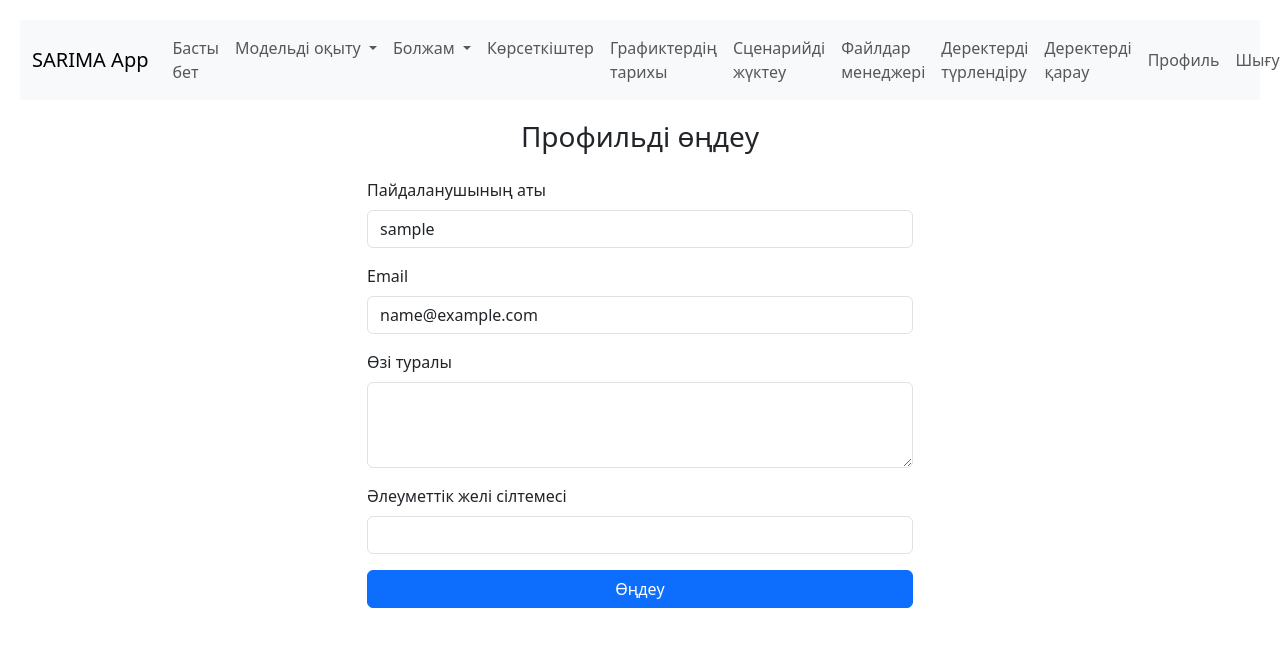
After one commit to pikoUsername/aibek-diplom, a Flask app: page /auth/profile/edit in a window 1280 px wide. The commit adds this page. Shown: the top 647 px of the page. Run offline with Flask 3, Linux system fonts and the light colour scheme; the visitor is signed in with stand-in values (Sample User, id 1).

Commit message:
Added something

```diff
--- a/routes/auth.py
+++ b/routes/auth.py
@@ -1,8 +1,8 @@
 from urllib.parse import urlparse, urljoin
 
 import flask
-from flask import Blueprint, request, render_template, redirect, url_for, flash, session, abort
-from flask_login import login_user, logout_user, login_required
+from flask import Blueprint, request, render_template, redirect, url_for, flash, session, abort, current_app
+from flask_login import login_user, logout_user, login_required, current_user
 from werkzeug.security import generate_password_hash, check_password_hash
 from db.user_repo import get_user_by_email, create_user, get_all_users
 from db.models import db, User
@@ -67,8 +67,11 @@ def register():
 
         # Если ошибок нет, регистрируем пользователя
         password_hash = generate_password_hash(password)
-        create_user(db.session, username, email, password_hash)
-        return redirect(url_for('auth.login'))
+        user = create_user(db.session, username, email, password_hash)
+
+        login_user(user, remember=True)
+
+        return redirect(url_for('index.index'))
     return render_template('register.html', errors=errors)
 
 
@@ -82,10 +85,7 @@ def logout():
 @auth_bp.route('/profile')
 @login_required
 def profile():
-    if 'user_id' not in session:
-        flash('Необходимо выполнить вход.', 'danger')
-        return redirect(url_for('auth.login'))
-    user = db.session.query(User).get(session['user_id'])
+    user = db.session.query(User).get(current_user.id)
     return render_template('profile.html', user=user)
 
 
@@ -94,3 +94,46 @@ def profile():
 def users():
     all_users = get_all_users(db.session)
     return render_template('users.html', users=all_users)
+
+
+@auth_bp.route('/profile/edit', methods=['GET', 'POST'])
+@login_required
+def edit_profile():
+    errors = []
+    if request.method == 'POST':
+        username = request.form.get('username', '').strip()
+        email = request.form.get('email', '').strip()
+        bio = request.form.get('bio', '').strip()
+        social_link = request.form.get('social_link', '').strip()
+
+        # Проверка обязательных полей
+        if not username or not email:
+            errors.append("Пайдаланушының аты мен Email өрістері толтырылуы қажет!")
+
+        # Проверка уникальности username, если он изменён
+        if username != current_user.username:
+            user_with_username = User.query.filter(User.username == username).first()
+            if user_with_username:
+                errors.append("Бұл пайдаланушы аты бұрын қолданылған!")
+
+        # Проверка уникальности email, если он изменён
+        if email != current_user.email:
+            user_with_email = User.query.filter(User.email == email).first()
+            if user_with_email:
+                errors.append("Бұл email бұрын қолданылған!")
+
+        if not errors:
+            try:
+                current_user.username = username
+                current_user.email = email
+                current_user.bio = bio
+                current_user.social_link = social_link
+                db.session.commit()
+                flash("Профиль сәтті жаңартылды!", "success")
+                return redirect(url_for('auth.profile'))
+            except Exception as e:
+                db.session.rollback()
+                current_app.logger.exception("Профильді жаңарту кезінде қате: %s", e)
+                errors.append("Профильді жаңартқанда қате орын алды!")
+
+    return render_template('edit_profile.html', user=current_user, errors=errors)
--- a/routes/exog_predict.py
+++ b/routes/exog_predict.py
@@ -72,9 +72,10 @@ def exog_predict():
         plt.savefig(plot_path)
         plt.close()
 
-        plot = Plot(user_id=current_user.id, plot_path=plot_path)
+        plot = Plot(user_id=current_user.id, plot_filename=plot_path)
 
         db.session.add(plot)
+        db.session.commit()
 
         return render_template("exog_predict.html", message="Болжам дайын!", plot_filename=plot_filename, data_files=data_files, model_files=model_files)
     return render_template("exog_predict.html", message=None, plot_filename=None, data_files=data_files, model_files=model_files)
--- a/routes/predict.py
+++ b/routes/predict.py
@@ -91,9 +91,10 @@ def predict():
         plt.savefig(plot_path)
         plt.close()
 
-        plot = Plot(user_id=current_user.id, plot_path=plot_path)
+        plot = Plot(user_id=current_user.id, plot_filename=plot_filename)
 
         db.session.add(plot)
+        db.session.commit()
 
         return render_template("predict.html", message="Болжам салынған!", plot_filename=plot_filename, data_files=data_files, model_files=model_files)
 
--- a/routes/returns_predict.py
+++ b/routes/returns_predict.py
@@ -57,9 +57,10 @@ def returns_predict():
         plt.savefig(plot_path)
         plt.close()
 
-        plot = Plot(user_id=current_user.id, plot_path=plot_path)
+        plot = Plot(user_id=current_user.id, plot_filename=plot_path)
 
         db.session.add(plot)
+        db.session.commit()
 
         return render_template("returns_predict.html", message="Болжам қалыптасты!", plot_filename=plot_filename, data_files=data_files, model_files=model_files)
     return render_template("returns_predict.html", message=None, plot_filename=None, data_files=data_files, model_files=model_files)
--- a/routes/sku_predict.py
+++ b/routes/sku_predict.py
@@ -63,9 +63,10 @@ def sku_predict():
         plt.savefig(plot_path)
         plt.close()
 
-        plot = Plot(user_id=current_user.id, plot_path=plot_path)
+        plot = Plot(user_id=current_user.id, plot_filename=plot_path)
 
         db.session.add(plot)
+        db.session.commit()
 
         return render_template("sku_predict.html", message="Прогноз сформирован!", plot_filename=plot_filename, data_files=data_files, model_files=model_files)
     return render_template("sku_predict.html", message=None, plot_filename=None, data_files=data_files, model_files=model_files)
--- /dev/null
+++ b/templates/edit_profile.html
@@ -0,0 +1,40 @@
+{% extends "layout.html" %}
+{% block title %}Профильді өңдеу{% endblock %}
+
+{% block content %}
+<div class="row justify-content-center">
+  <div class="col-md-6">
+    <h3 class="mb-4 text-center">Профильді өңдеу</h3>
+
+    {% if errors %}
+      <div class="alert alert-danger">
+        <ul>
+          {% for error in errors %}
+            <li>{{ error }}</li>
+          {% endfor %}
+        </ul>
+      </div>
+    {% endif %}
+
+    <form method="POST" action="{{ url_for('auth.edit_profile') }}">
+      <div class="mb-3">
+        <label for="username" class="form-label">Пайдаланушының аты</label>
+        <input type="text" id="username" name="username" class="form-control" value="{{ user.username }}" required>
+      </div>
+      <div class="mb-3">
+        <label for="email" class="form-label">Email</label>
+        <input type="email" id="email" name="email" class="form-control" value="{{ user.email }}" required>
+      </div>
+      <div class="mb-3">
+        <label for="bio" class="form-label">Өзі туралы</label>
+        <textarea id="bio" name="bio" class="form-control" rows="3">{{ user.bio or '' }}</textarea>
+      </div>
+      <div class="mb-3">
+        <label for="social_link" class="form-label">Әлеуметтік желі сілтемесі</label>
+        <input type="text" id="social_link" name="social_link" class="form-control" value="{{ user.social_link or '' }}">
+      </div>
+      <button type="submit" class="btn btn-primary w-100">Өңдеу</button>
+    </form>
+  </div>
+</div>
+{% endblock %}
--- a/templates/layout.html
+++ b/templates/layout.html
@@ -1,10 +1,10 @@
 <!DOCTYPE html>
-<html lang="en" data-bs-theme="dark">
+<html lang="en" data-bs-theme="light">
 <head>
   <meta charset="UTF-8">
-  <title>SARIMA App</title>
+  <title>{% block title %} SARIMA App {% endblock %}</title>
   <!-- Bootstrap 5 -->
-  <link href="https://cdn.jsdelivr.net/npm/bootstrap@5.2.3/dist/css/bootstrap.min.css" rel="stylesheet">
+<link href="https://cdn.jsdelivr.net/npm/bootstrap@5.3.5/dist/css/bootstrap.min.css" rel="stylesheet" integrity="sha384-SgOJa3DmI69IUzQ2PVdRZhwQ+dy64/BUtbMJw1MZ8t5HZApcHrRKUc4W0kG879m7" crossorigin="anonymous">
   <style>
     body {
       margin: 20px;
@@ -108,7 +108,33 @@
     {% block content %}
     {% endblock %}
   </div>
+  <script src="https://cdn.jsdelivr.net/npm/bootstrap@5.3.5/dist/js/bootstrap.bundle.min.js" integrity="sha384-k6d4wzSIapyDyv1kpU366/PK5hCdSbCRGRCMv+eplOQJWyd1fbcAu9OCUj5zNLiq" crossorigin="anonymous"></script>
+  <script>
+    // При загрузке страницы проверяем сохранённую тему и устанавливаем её
+    document.addEventListener('DOMContentLoaded', function() {
+      const storedTheme = localStorage.getItem('theme') || 'light';
+      document.documentElement.setAttribute('data-bs-theme', storedTheme);
+    });
 
-  <script src="https://cdn.jsdelivr.net/npm/bootstrap@5.2.3/dist/js/bootstrap.bundle.min.js"></script>
+    function toggleTheme() {
+      const currentTheme = document.documentElement.getAttribute('data-bs-theme');
+      const newTheme = currentTheme === 'dark' ? 'light' : 'dark';
+      document.documentElement.setAttribute('data-bs-theme', newTheme);
+      updateNavbarTheme(newTheme);
+    }
+
+    function updateNavbarTheme(theme) {
+      const navbars = document.querySelectorAll('.navbar');
+      navbars.forEach(navbar => {
+        if (theme === 'dark') {
+          navbar.classList.remove('navbar-light', 'bg-light');
+          navbar.classList.add('navbar-dark', 'bg-dark');
+        } else {
+          navbar.classList.remove('navbar-dark', 'bg-dark');
+          navbar.classList.add('navbar-light', 'bg-light');
+        }
+      });
+    }
+  </script>
 </body>
 </html>
```
Also changed, not shown: db/models.py (+8 -2 lines), routes/history.py (+5 -5 lines), templates/profile.html (+34 -8 lines), static/plots/predict_awb_422c84.png (added), static/plots/predict_awb_615b12.png (added), static/plots/predict_awb_d2eb57.png (added), static/profile_images/default.png (added).
